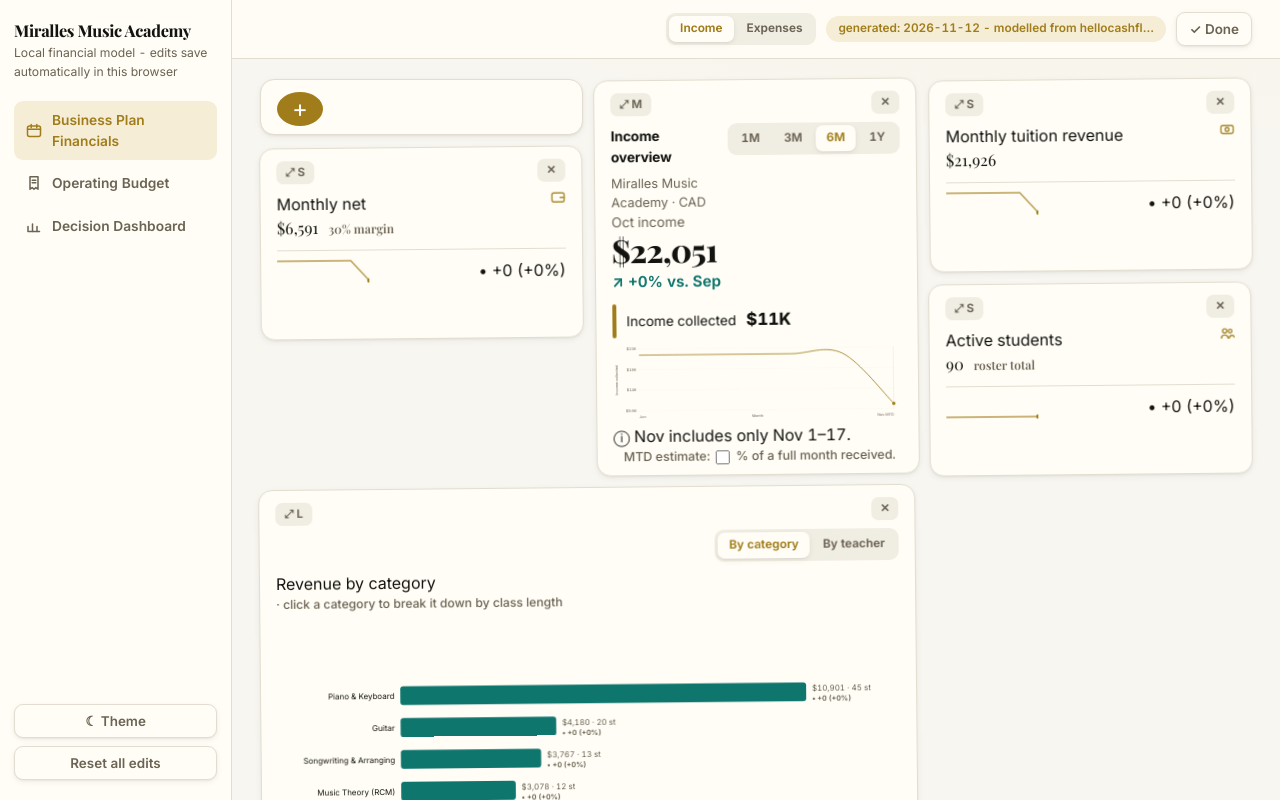
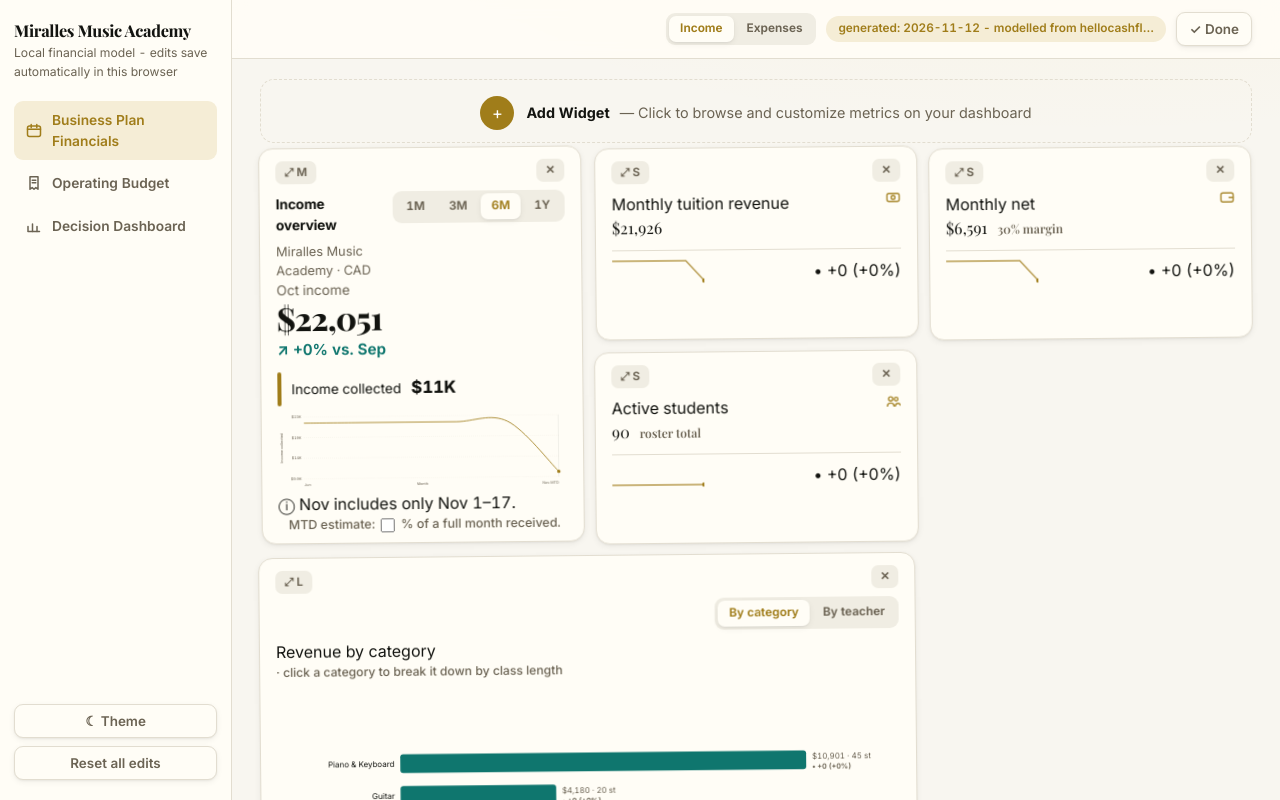
Before and after one commit to TinyMG/TestProject-for-Ryan, a plain HTML site: page index.html in a window 1280 px wide. Both pictures are taken after a click on the button "✎ Customize". Shown: the top 800 px of the page. Drawn offline with Linux system fonts and the light colour scheme.

Commit message:
Style the add-widget strip after the reference mockup
Full-width dashed strip with a centered gold plus button, bold Add Widget
label and a muted click-to-browse hint. Asset URLs bumped to v=stitch2 to
bust the browser cache of the pre-no-store era.

```diff
--- a/app.js
+++ b/app.js
@@ -1122,7 +1122,9 @@ function renderBoard(view, c, n) {
   const list = state.widgets[view] || [];
   let html = "";
   if (customizeMode) {
-    html += '<div class="widget add-strip" data-pos="start"><button class="w-add" data-addpos="start" type="button" title="Add a widget at the top">+</button></div>';
+    html += '<div class="widget add-strip"><button class="w-add" data-addpos="start" type="button" title="Add a widget at the top">+</button>' +
+      '<span class="add-strip-label"><strong>Add Widget</strong>' +
+      '<span class="add-strip-hint">— Click to browse and customize metrics on your dashboard</span></span></div>';
   }
   html += list.map((e, i) => widgetHtml(e, i, c, n, view)).join("");
   return html;
--- a/index.html
+++ b/index.html
@@ -5,7 +5,7 @@
 <meta name="viewport" content="width=device-width, initial-scale=1.0">
 <title>Miralles Music Academy - Financial Model</title>
 <link rel="icon" href="data:,">
-<link rel="stylesheet" href="styles.css?v=stitch1">
+<link rel="stylesheet" href="styles.css?v=stitch2">
 </head>
 <body>
 <div class="app">
@@ -101,6 +101,6 @@
 </div>
 <div id="add-modal" class="modal-backdrop"></div>
 
-<script src="app.js?v=stitch1"></script>
+<script src="app.js?v=stitch2"></script>
 </body>
 </html>
--- a/styles.css
+++ b/styles.css
@@ -256,6 +256,21 @@ h2 { font-size: 1rem; margin: 26px 0 8px; letter-spacing: -0.01em; }
   background: transparent; border: 1.5px dashed var(--line); box-shadow: none;
   display: flex; align-items: center; justify-content: center; min-height: 96px;
 }
+.widget.add-strip {
+  grid-column: 1 / -1;
+  display: flex; flex-direction: row; align-items: center; justify-content: center; gap: 12px;
+  border: 1.5px dashed var(--line); background: transparent; box-shadow: none; min-height: 64px;
+}
+.widget.add-strip .w-add {
+  width: 34px; height: 34px; border-radius: 50%; border: none;
+  background: var(--accent); color: #fff; font-size: 1.05rem; line-height: 1;
+  display: flex; align-items: center; justify-content: center;
+  transition: transform .15s ease, filter .15s ease;
+}
+.widget.add-strip .w-add:hover { transform: scale(1.1); filter: brightness(1.1); }
+.add-strip-label { display: inline-flex; align-items: baseline; gap: 10px; font-size: 0.9rem; }
+.add-strip-label strong { font-weight: 700; color: var(--ink); }
+.add-strip-hint { color: var(--muted); font-weight: 400; }
 .widget.empty.customizing { border-color: var(--accent); }
 .w-add {
   width: 46px; height: 46px; border-radius: 50%; border: none;
```
